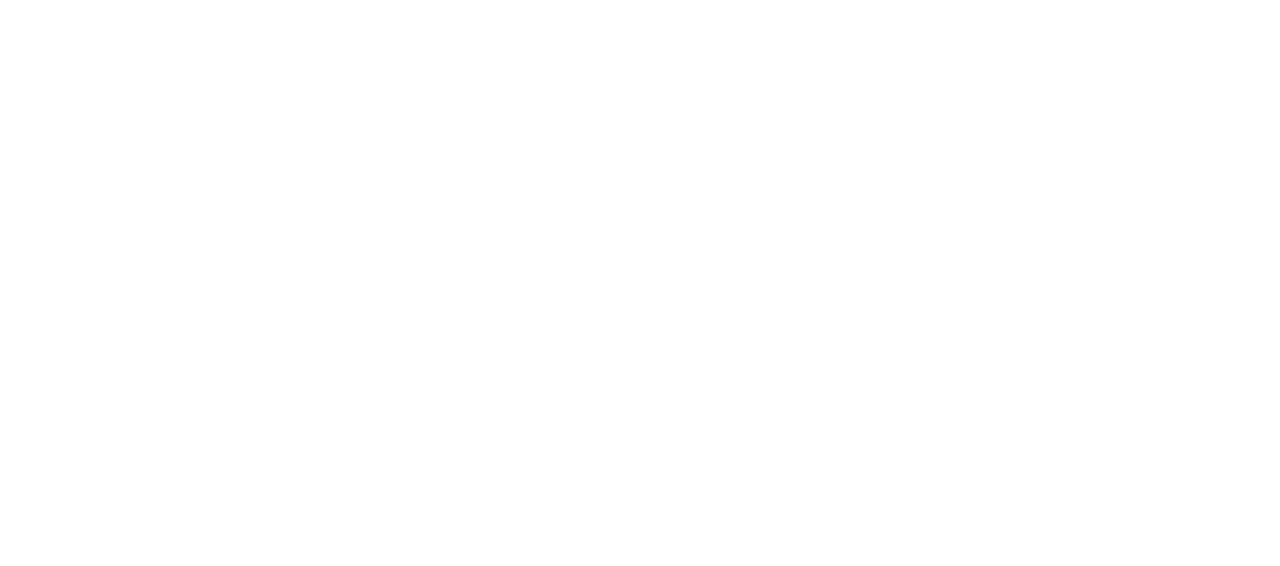
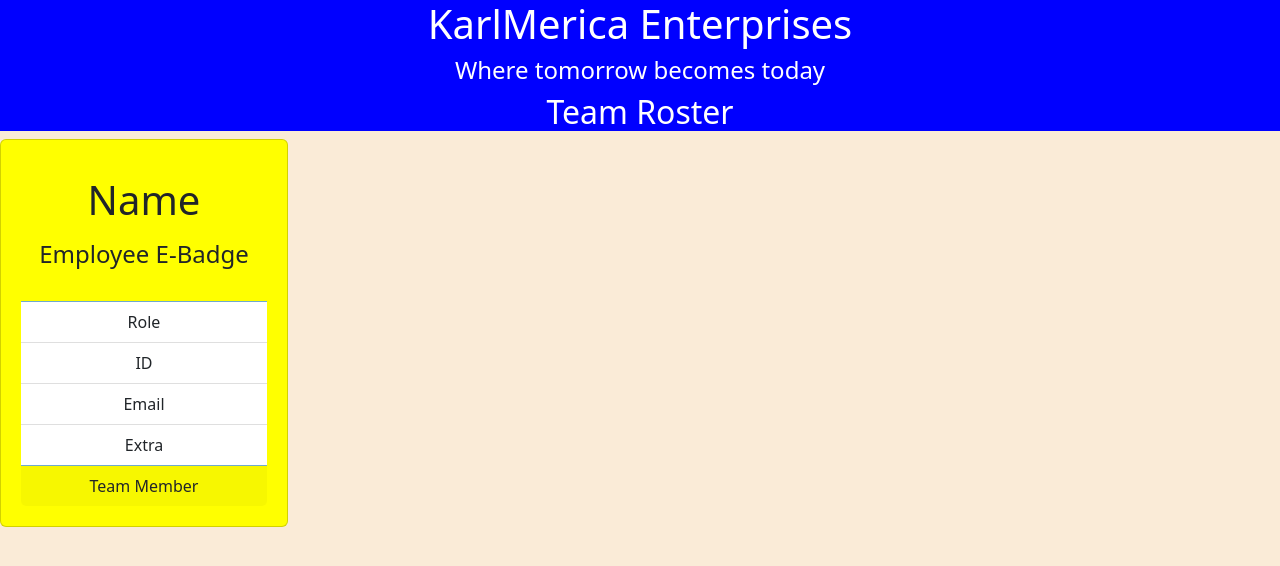
Before and after one commit to KarlOL82/teamProfile, a website: page src/sample.html in a window 1280 px wide. Drawn offline with nearby package versions, Linux system fonts and the light colour scheme.

Commit message:
trying to finalize the generateHtml function

```diff
--- a/lib/employee.js
+++ b/lib/employee.js
@@ -17,6 +17,7 @@ class Employee {
   getRole() {
     return "Employee";
   }
+
 }
 
 module.exports = Employee;
--- a/src/sample.html
+++ b/src/sample.html
@@ -5,8 +5,34 @@
     <meta http-equiv="X-UA-Compatible" content="IE=edge">
     <meta name="viewport" content="width=device-width, initial-scale=1.0">
     <title>Document</title>
+    <link rel="stylesheet" href="https://cdn.jsdelivr.net/npm/bootstrap@5.2.0/dist/css/bootstrap.min.css">
+    <link rel="stylesheet" href="./style.css">
 </head>
 <body>
+    <div>
+        <div id="header" class="container-fluid">
+            <h1>KarlMerica Enterprises</h1>
+            <h4>Where tomorrow becomes today</h4>
+            <h2>Team Roster</h2>
+          </div>
+    </div>
 
+    <div id="cardContainer" class="card" style="width: 18rem;">
+
+        <div class="card-body">
+           <h1 class="card-title">Name</h1>
+          <p class="card-text"><h4>Employee E-Badge</h4></p>
+        </div>
+        <ul id="empCard" class="list-group list-group-flush">
+          <li class="list-group-item">Role</li>
+          <li class="list-group-item">ID</li>
+          <li class="list-group-item">Email</li>
+          <li class="list-group-item">Extra</li>
+        </ul>
+        <div class="card-footer">
+            Team Member
+          </div>
+      </div>
+    </div>
 </body>
 </html>
--- a/src/style.css
+++ b/src/style.css
@@ -0,0 +1,26 @@
+body {
+    background-color: antiquewhite;
+}
+
+#cardContainer {
+    justify-content: center;
+}
+
+
+
+#header {
+    background-color: blue;
+    color: white;
+    text-align: center;
+}
+
+.card {
+    display: flexbox;
+    background-color: yellow;
+    padding: 20px;
+    text-align: center;
+}
+
+#empCard {
+    background-color: lightskyblue;
+}
```
Also changed, not shown: index.js (+55 -26 lines), src/generateHtml.js (+23 -2 lines).
